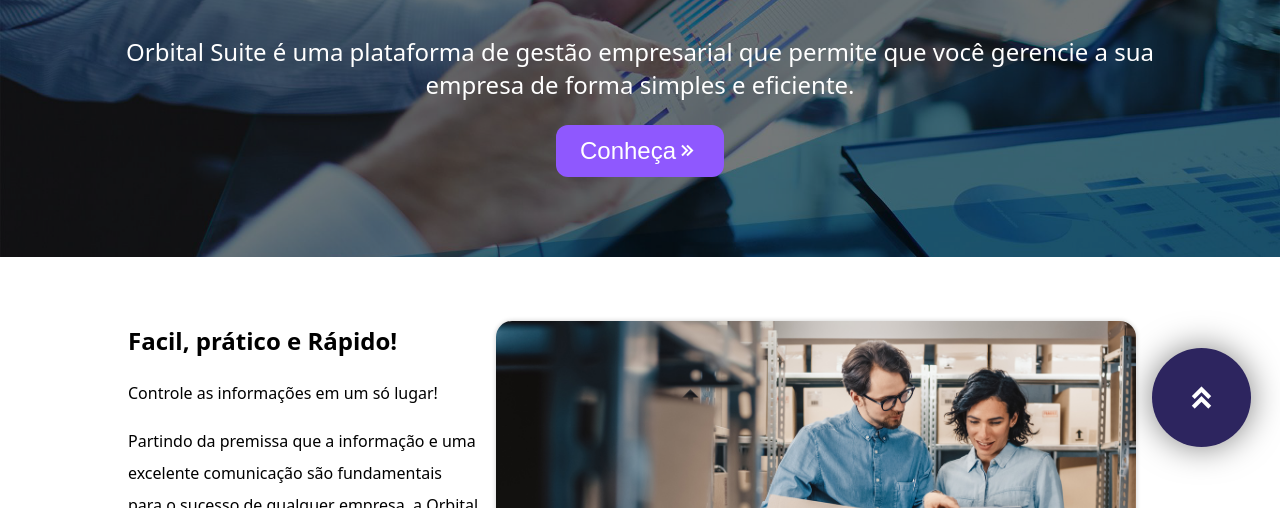
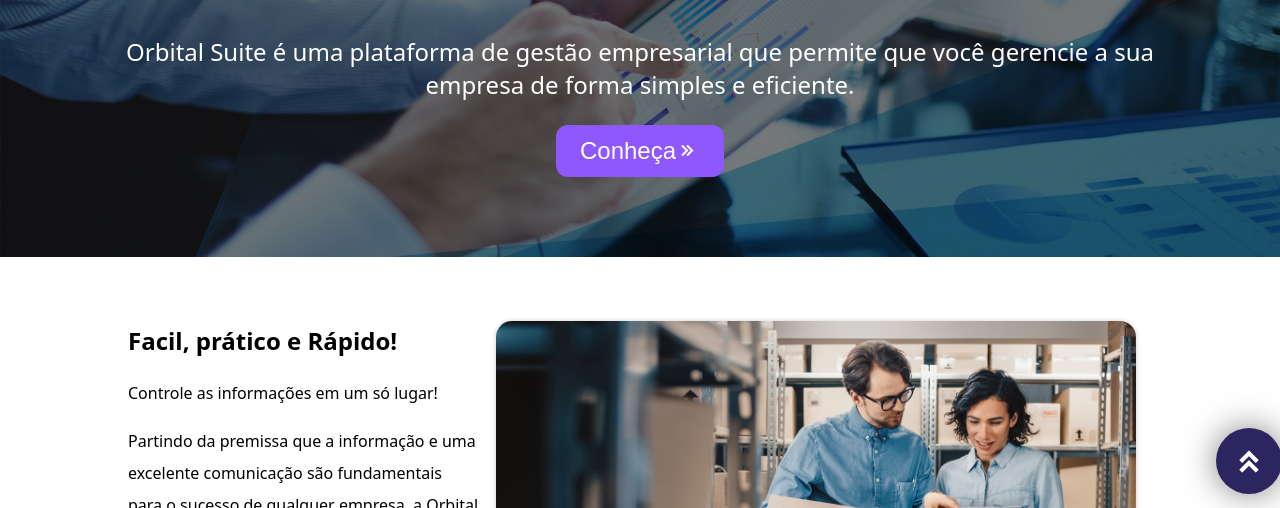
Before and after one commit to Felipe-Holanda/company-hub, a plain HTML site: page index.html in a window 1280 px wide. Shown: the part 292-800 px from the top of the page. Drawn offline with nearby package versions, Linux system fonts and the light colour scheme.

Commit message:
Arrumando o FAB

```diff
--- a/src/styles/landingPage.css
+++ b/src/styles/landingPage.css
@@ -242,7 +242,7 @@
 #fabBtn{
     background-color: #2d255f;
     color: white;
-    padding: 1em;
+    padding: .5em;
     align-items: center;
     display: flex;
     justify-content: center;
@@ -252,6 +252,6 @@
     border-radius: 100%;
     box-shadow: 0 0 1em rgba(0,0,0,.5);
     position: fixed;
-    top: 80%;
-    left: 90%
+    top: 90%;
+    left: 95%
 }
```
